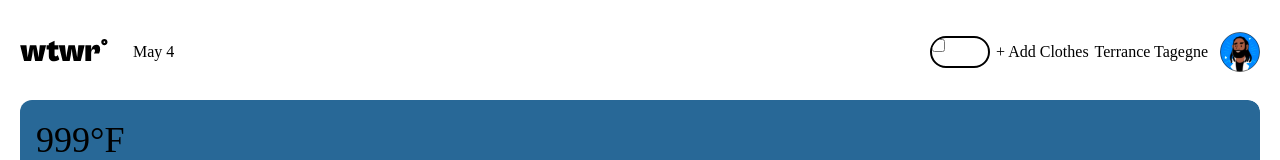
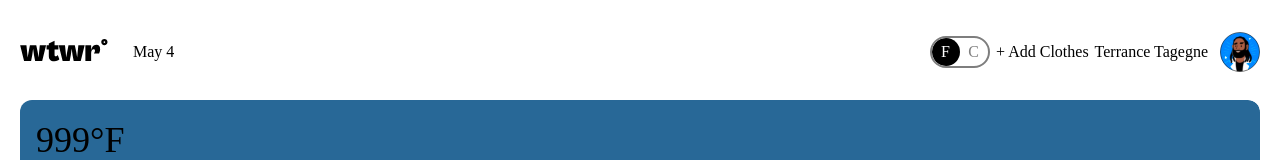
Before and after one commit to ChrisLaFumee/Weather-Card, a React (Vite) app: page / in a window 1280 px wide. Shown: the top 160 px of the page. Built offline with nearby package versions, Linux system fonts and the light colour scheme; no server answers.

Commit message:
new weathercard updates

```diff
--- a/src/components/ToggleSwitch/ToggleSwitch.css
+++ b/src/components/ToggleSwitch/ToggleSwitch.css
@@ -1,9 +1,51 @@
 .toggle-switch {
   width: 56px;
   height: 28px;
-  border: 2px solid black;
+  border: 2px solid rgba(126, 126, 126, 1);
   border-radius: 20px;
   cursor: pointer;
   margin-left: auto;
   overflow: hidden;
+  position: relative;
+  color: rgba(126, 126, 126, 1);
 }
+
+.toggle-switch__checkbox {
+  opacity: 0;
+}
+
+.toggle-switch__circle {
+  background-color: rgba(0, 0, 0, 1);
+  width: 28px;
+  height: 28px;
+  border-radius: 20px;
+  position: absolute;
+  left: 0;
+  transition: all 0.75s;
+}
+.toggle-switch__text {
+  position: absolute;
+  top: 5px;
+}
+
+.toggle-switch__text_F {
+  left: 9px;
+  color: rgba(255, 255, 255, 1);
+}
+
+.toggle-switch__text_C {
+  right: 9px;
+  color: rgba(0, 0, 0, 0.5);
+}
+
+.toggle-switch__checkbox:checked ~ .toggle-switch__circle {
+  left: 28px;
+}
+
+.toggle-switch__checkbox:checked ~ .toggle-switch__text_C {
+  color: rgba(255, 255, 255, 1);
+}
+
+.toggle-switch__checkbox:checked ~ .toggle-switch__text_F {
+  color: rgba(0, 0, 0, 0.5);
+}
--- a/src/components/ToggleSwitch/ToggleSwitch.jsx
+++ b/src/components/ToggleSwitch/ToggleSwitch.jsx
@@ -4,6 +4,9 @@ export default function ToggleSwitch() {
   return (
     <label className="toggle-switch">
       <input type="checkbox" className="toggle-switch__checkbox" />
+      <span className="toggle-switch__circle"></span>
+      <span className="toggle-switch__text toggle-switch__text_F">F</span>
+      <span className="toggle-switch__text toggle-switch__text_C">C</span>
     </label>
   );
 }
```
